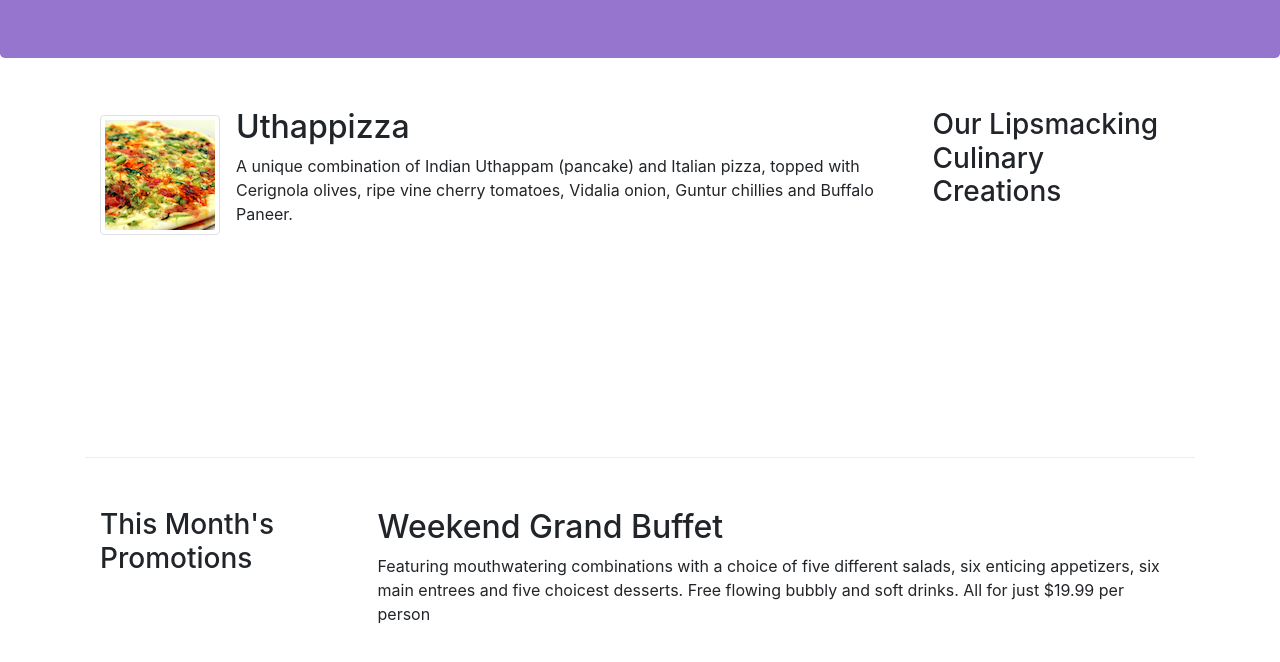
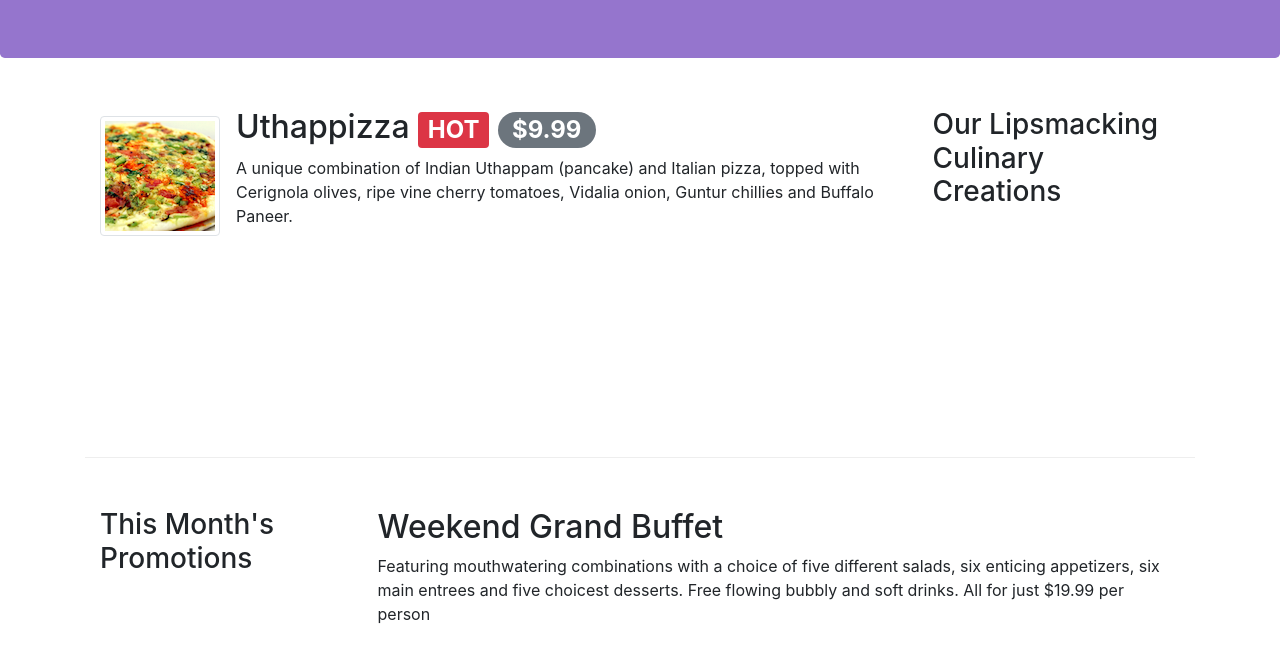
Before and after one commit to pushapak28/confusion, a website: page index.html in a window 1280 px wide. Shown: the part 276-938 px from the top of the page. Drawn offline with nearby package versions, Linux system fonts and the light colour scheme.

Commit message:
alert badges

```diff
--- a/index.html
+++ b/index.html
@@ -65,7 +65,8 @@
                 <div class="media">
                     <img class="d-flex mr-3 img-thumbnail align-self-center" src="img/uthappizza.png" alt="Uthappizza">
                     <div class="media-body">
-                        <h2 class="mt-0">Uthappizza</h2>
+                        <h2 class="mt-0">Uthappizza <span class="badge badge-danger">HOT</span> <span
+                                class="badge badge-pill badge-secondary">$9.99</span></h2>
                         <p class="d-none d-sm-block">A unique combination of Indian Uthappam (pancake) and
                             Italian pizza, topped with Cerignola olives, ripe vine
                             cherry tomatoes, Vidalia onion, Guntur chillies and
```
